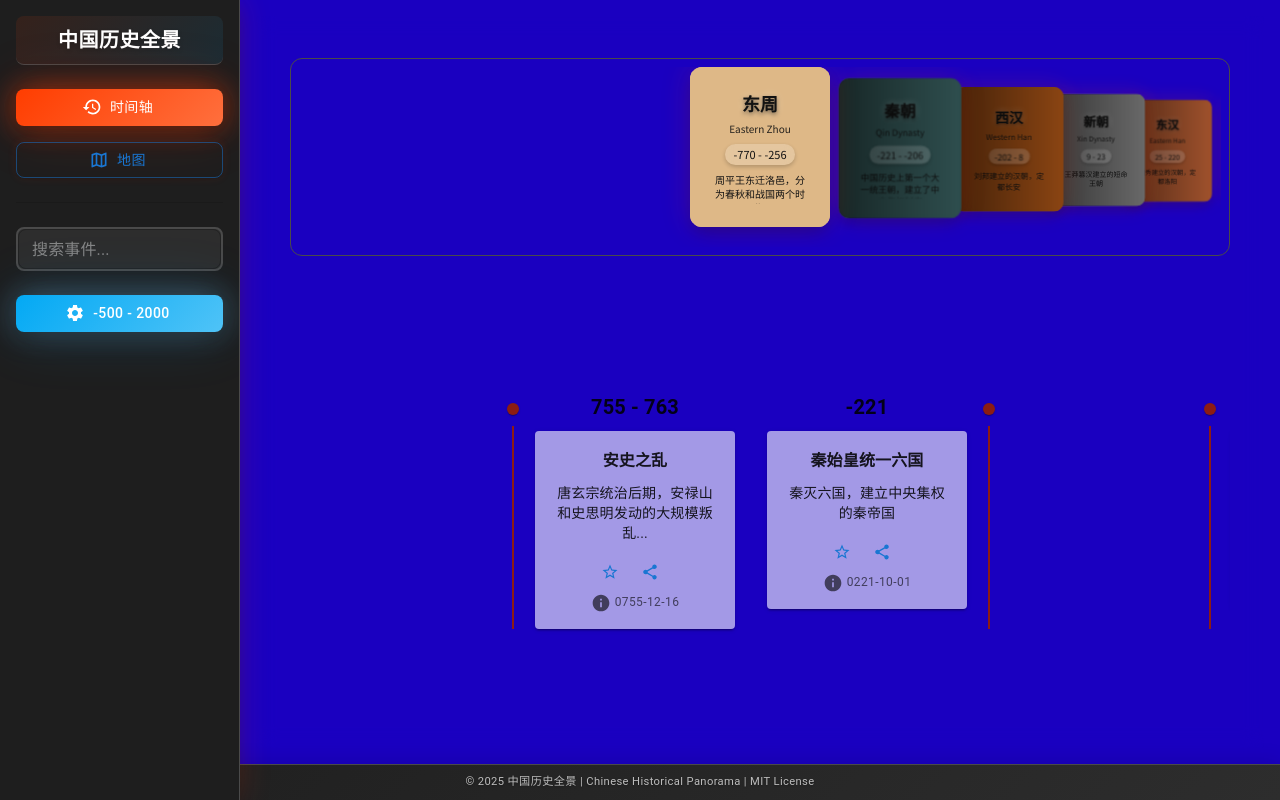
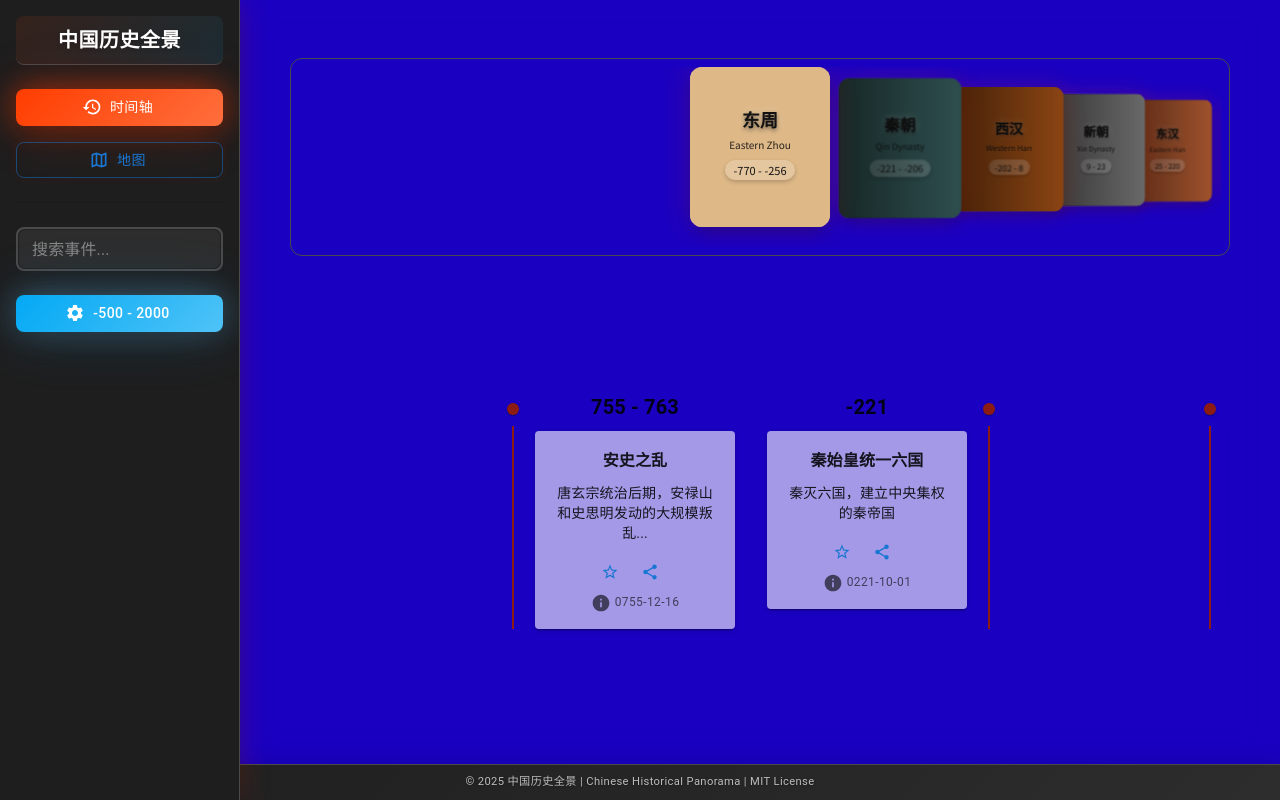
Before and after one commit to indredK/history, a React (Vite) app in the folder frontend/: page / in a window 1280 px wide. Built offline with nearby package versions, Linux system fonts and the light colour scheme.

Commit message:
style: 调整时间轴样式并移除无用动画和描述
- 将时间轴连接器的方向改为水平并调整样式
- 移除3D轮盘中的描述文本
- 注释掉背景动画效果

```diff
--- a/frontend/src/App.css
+++ b/frontend/src/App.css
@@ -6,7 +6,7 @@
   flex-direction: column;
   height: 100vh;
   background: var(--color-bg-gradient);
-  animation: fadeIn 0.5s ease-out, backgroundShift 15s ease infinite;
+  /* animation: fadeIn 0.5s ease-out, backgroundShift 15s ease infinite; */
   position: relative;
   overflow: hidden;
 }
--- a/frontend/src/components/EventList.css
+++ b/frontend/src/components/EventList.css
@@ -245,19 +245,21 @@
 }
 
 .css-1q2qef8-MuiTimeline-root .MuiTimelineSeparator-root {
-  height: auto !important;
   display: flex !important;
-  flex-direction: column !important;
+  flex-direction: row !important;
   align-items: center !important;
+  min-height: 2px;
 }
 
 .css-1q2qef8-MuiTimeline-root .MuiTimelineConnector-root {
   width: 100% !important;
-  height: 4px !important;
+  height: 2px !important;
   background: var(--color-primary-gradient) !important;
-  border-radius: 2px !important;
+  border-radius: 1px !important;
   transition: all 0.3s ease !important;
   box-shadow: 0 0 10px rgba(255, 61, 0, 0.5) !important;
+  min-width: 50px;
+  flex-grow: 1;
 }
 
 .css-1q2qef8-MuiTimeline-root .MuiTimelineDot-root {
--- a/frontend/src/features/events/components/Dynasty3DWheel.tsx
+++ b/frontend/src/features/events/components/Dynasty3DWheel.tsx
@@ -158,15 +158,7 @@ export function Dynasty3DWheel({ className }: Dynasty3DWheelProps) {
                   {dynasty.startYear} - {dynasty.endYear}
                 </div>
 
-                <div style={{
-                  fontSize: '10px',
-                  lineHeight: '1.4',
-                  maxHeight: '40px',
-                  overflow: 'hidden',
-                  zIndex: 1
-                }}>
-                  {dynasty.description}
-                </div>
+
 
                 {dynasty.isMultiPeriod && (
                   <div style={{
```
